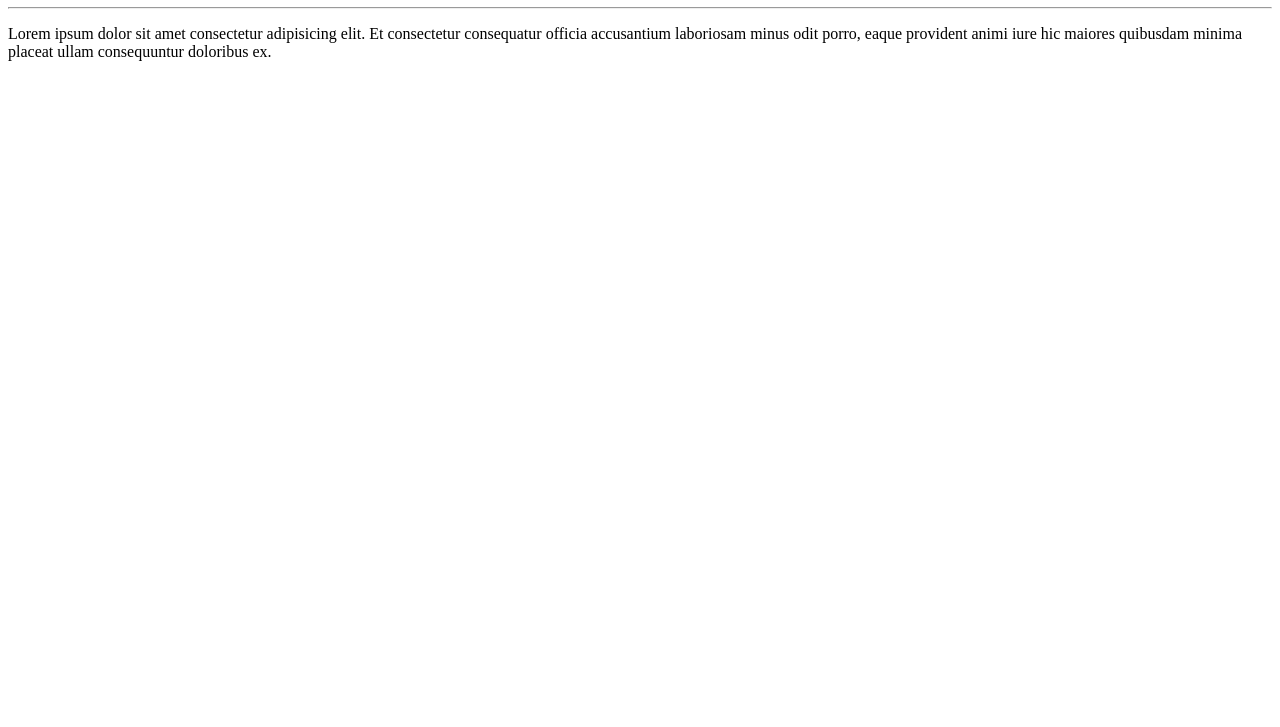
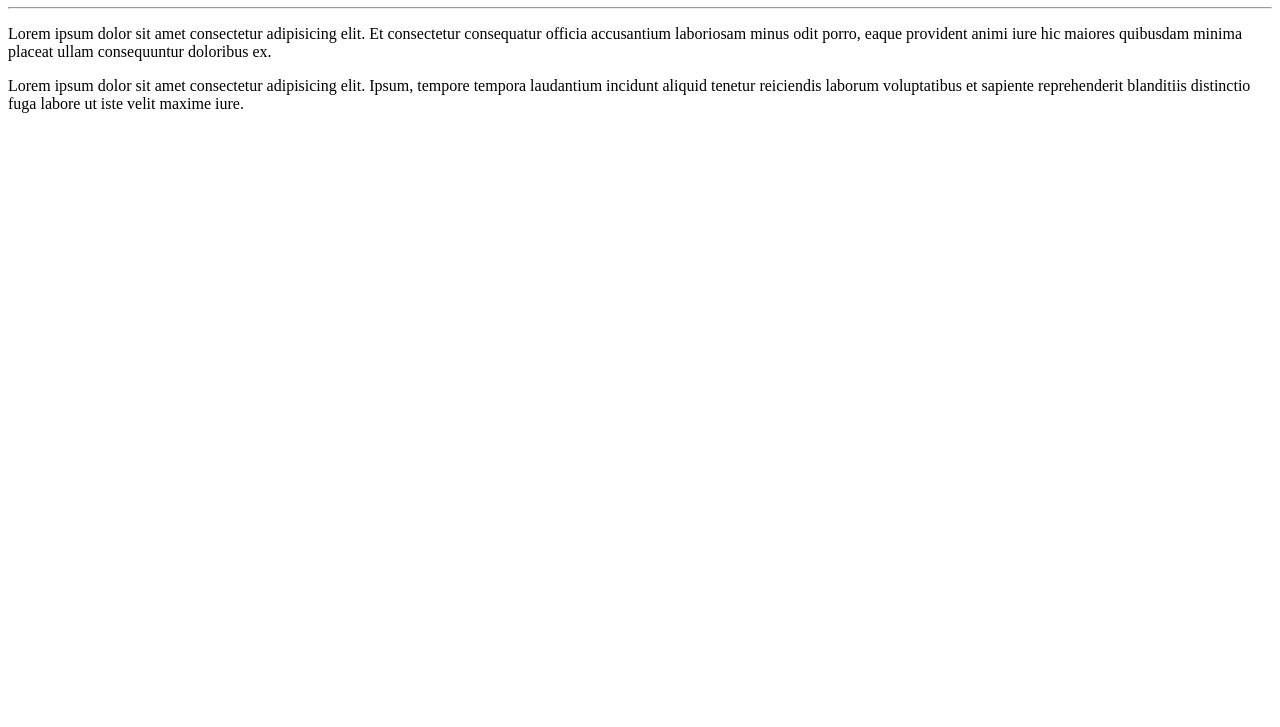
Before and after one commit to CarolWyatt/AulaGit, a plain HTML site: page SiteTeste/index.html in a window 1280 px wide. Shown: the part 73-800 px from the top of the page. Drawn offline with Linux system fonts and the light colour scheme.

Commit message:
Update index.html

```diff
--- a/SiteTeste/index.html
+++ b/SiteTeste/index.html
@@ -10,5 +10,6 @@
     <h1>Olá, Mundo!</h1>
     <hr>
     <p>Lorem ipsum dolor sit amet consectetur adipisicing elit. Et consectetur consequatur officia accusantium laboriosam minus odit porro, eaque provident animi iure hic maiores quibusdam minima placeat ullam consequuntur doloribus ex.</p>
+    <p>Lorem ipsum dolor sit amet consectetur adipisicing elit. Ipsum, tempore tempora laudantium incidunt aliquid tenetur reiciendis laborum voluptatibus et sapiente reprehenderit blanditiis distinctio fuga labore ut iste velit maxime iure.</p>
 </body>
 </html>
```
